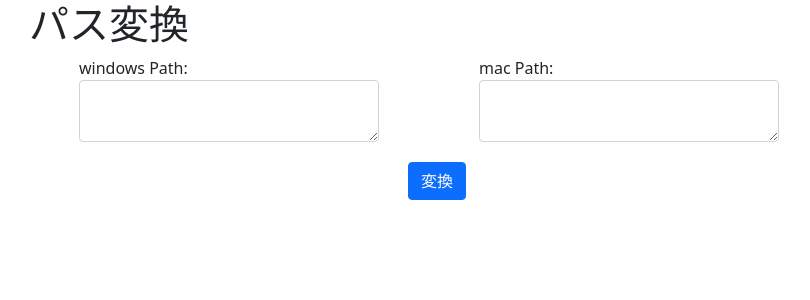
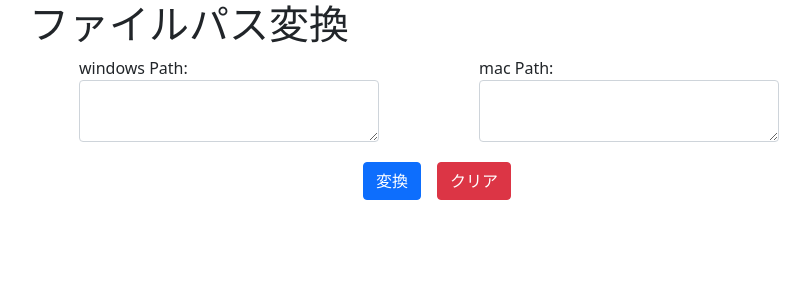
Before and after one commit to powerninja/cross_path, a React (Create React App) app: page / in a window 1280 px wide. Shown: the top 300 px of the page, without its empty margins (211-1021 px from the left). Built offline with nearby package versions, Linux system fonts and the light colour scheme.

Commit message:
クリアボタンの実装

```diff
--- a/src/App.tsx
+++ b/src/App.tsx
@@ -8,10 +8,10 @@ type PathState = {
 };
 
 export const App = () => {
+  //パスの初期値を設定
+  const initialPathState = { winPath: '', macPath: '', initialPath: '' };
   //パスの設定
-  const [path, setPath] = useState<PathState>({ winPath: '', macPath: '', initialPath: '' });
-
-  //初期入力のパス保存
+  const [path, setPath] = useState<PathState>(initialPathState);
 
   //inputフォーム入力
   const setCrossPath = (inputPath: string, isMac: boolean) => {
@@ -46,6 +46,12 @@ export const App = () => {
     // setPath({ initialPath: generationPath });
   };
 
+  //クリアボタン押下時に、テキストエリアと変換された値をクリアする
+  const clearPath = () => {
+    //パスの初期化
+    setPath(initialPathState);
+  };
+
   return (
     <div
       style={{
@@ -55,7 +61,7 @@ export const App = () => {
         width: '100%',
       }}
     >
-      <h1>パス変換</h1>
+      <h1>ファイルパス変換</h1>
       <div className="d-flex flex-row justify-content-around">
         <div
           className="form-group my-box w-40"
@@ -106,6 +112,16 @@ export const App = () => {
         >
           変換
         </button>
+        <button
+          className="btn btn-danger ms-3"
+          onClick={() => clearPath()}
+          style={{
+            height: 'auto',
+            maxWidth: 200,
+          }}
+        >
+          クリア
+        </button>
       </div>
     </div>
   );
```
